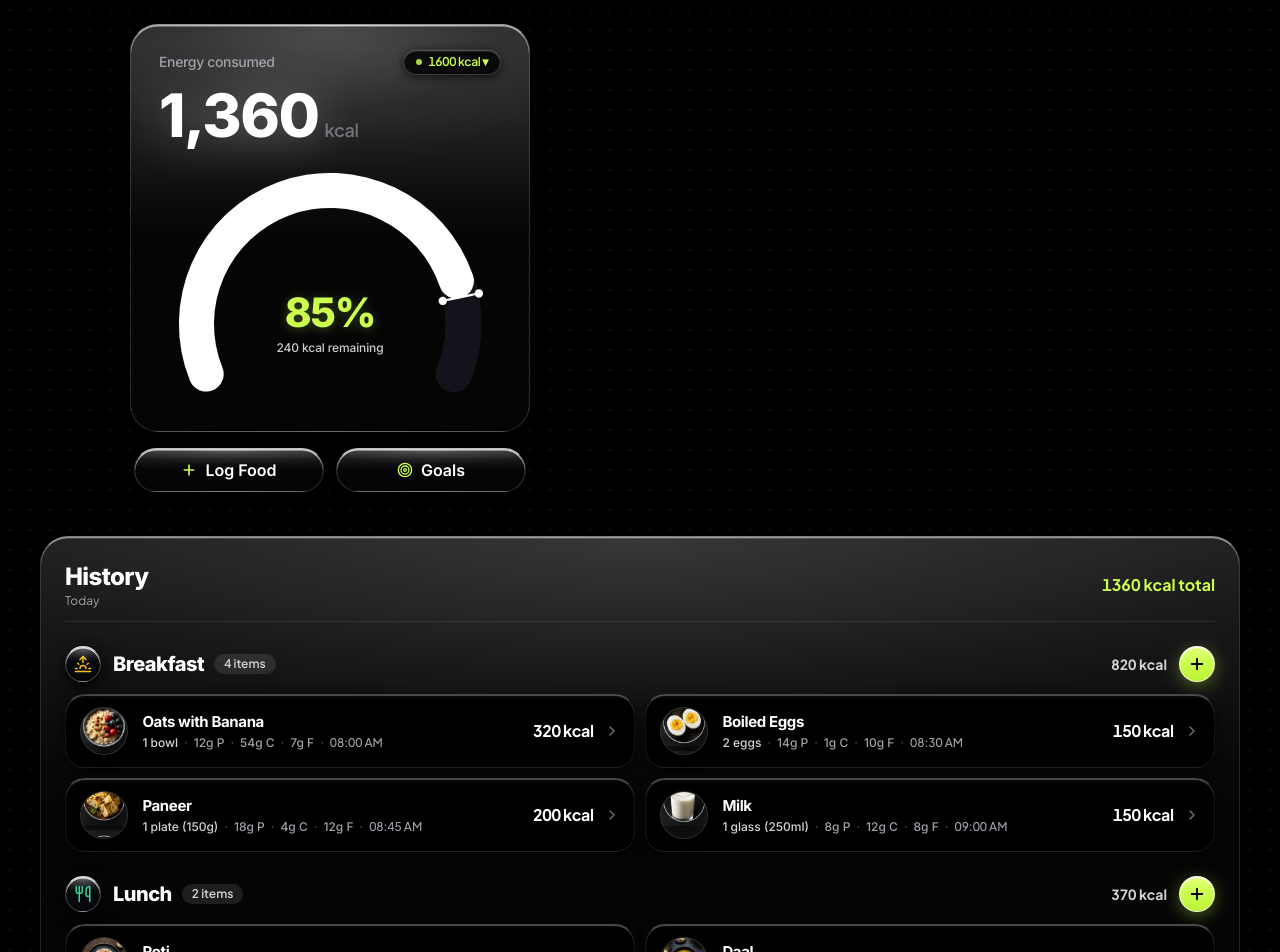
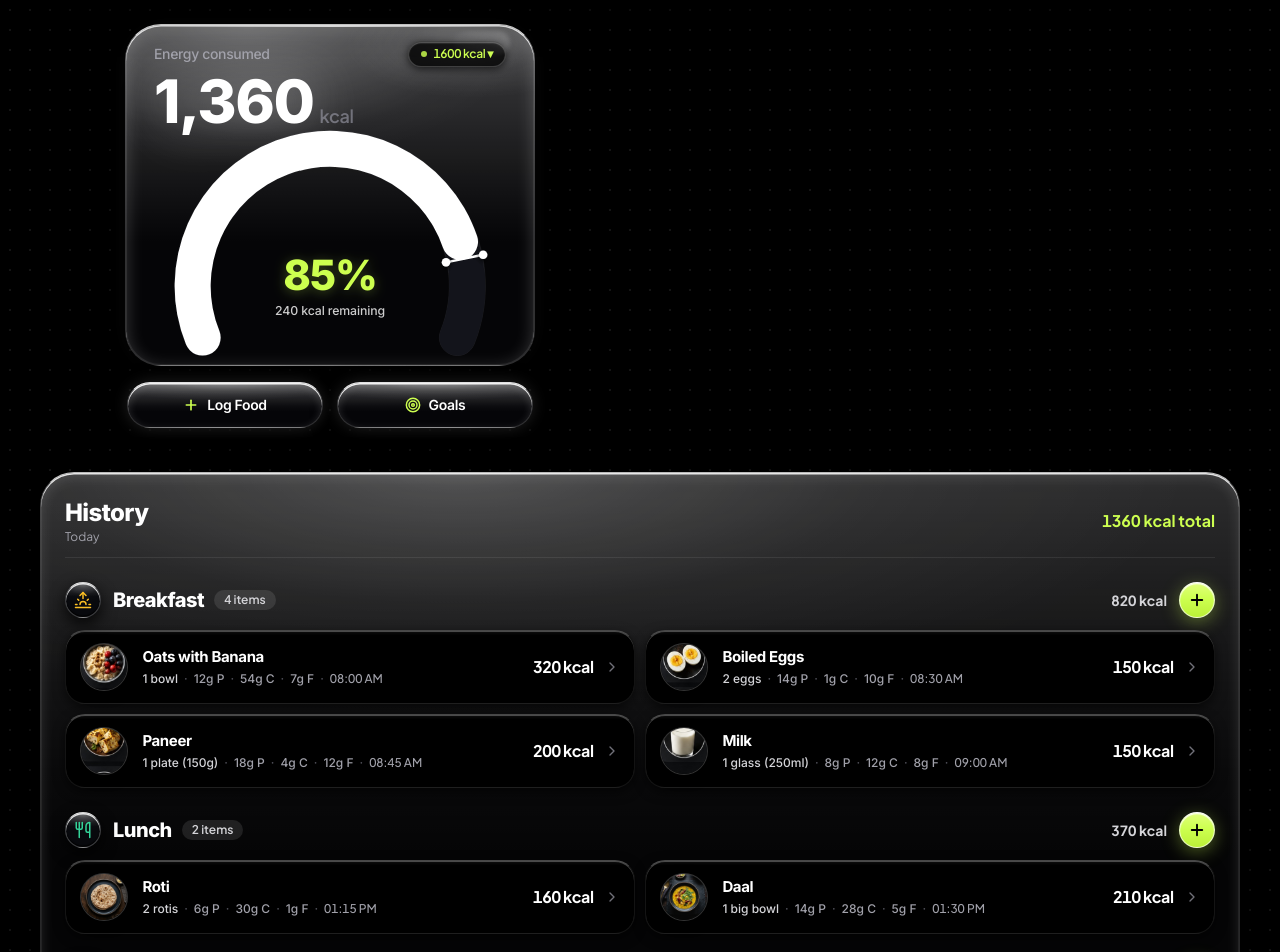
Before and after one commit to iamnotbasant/bite, a React (Vite) app: page /dashboard in a window 1280 px wide. Shown: the part 100-1052 px from the top of the page. Built offline with nearby package versions, Linux system fonts and the light colour scheme.

Commit message:
Loop R5: squircle curves, thick-glass rims, capsule twin pills, white-dominant glass

```diff
--- a/src/App.tsx
+++ b/src/App.tsx
@@ -260,14 +260,14 @@ export function App() {
                     />
 
                     {/* Twin Pill Buttons matching reference (+ add money / transfer) */}
-                    <div className="w-full max-w-[360px] sm:max-w-[400px] grid grid-cols-2 gap-3 mt-3 sm:mt-4 px-1">
+                    <div className="w-full max-w-[370px] sm:max-w-[410px] grid grid-cols-2 gap-3 sm:gap-3.5 mt-3 sm:mt-4 px-0.5">
                       <button
                         type="button"
                         onClick={() => openLogForCategory(activeLogCategory)}
                         className="btn-pill-glass w-full"
                       >
-                        <Plus size={16} strokeWidth={2.5} className="text-[#CDFF50]" />
-                        <span>Log Food</span>
+                        <Plus size={16} strokeWidth={2.5} className="text-[#CDFF50] shrink-0" />
+                        <span className="text-white font-semibold text-sm tracking-tight">Log Food</span>
                       </button>
 
                       <button
@@ -275,8 +275,8 @@ export function App() {
                         onClick={() => navigate('/goals')}
                         className="btn-pill-glass w-full"
                       >
-                        <Target size={16} strokeWidth={2} className="text-[#CDFF50]" />
-                        <span>Goals</span>
+                        <Target size={16} strokeWidth={2.2} className="text-[#CDFF50] shrink-0" />
+                        <span className="text-white font-semibold text-sm tracking-tight">Goals</span>
                       </button>
                     </div>
                   </div>
--- a/src/components/CalorieArcGauge.tsx
+++ b/src/components/CalorieArcGauge.tsx
@@ -20,7 +20,7 @@ export const CalorieArcGauge: React.FC<CalorieArcGaugeProps> = ({
 }) => {
   // SVG Dimensions & Geometry matching Reference 1 (media_1791288938978.jpg)
   const width = 380;
-  const height = 280;
+  const height = 236;
   const cx = 190;
   const cy = 190;
   const r = 145; // Centerline radius
@@ -217,12 +217,16 @@ export const CalorieArcGauge: React.FC<CalorieArcGaugeProps> = ({
   const pinInY = cy + pinInRadius * ny;
 
   return (
-    <div className="relative card-fintech-hero rounded-[28px] p-5 sm:p-6 w-full max-w-[360px] sm:max-w-[400px] mx-auto flex flex-col items-center justify-center select-none shadow-[0_24px_56px_-10px_rgba(0,0,0,0.98),inset_0_1.5px_0.5px_0_rgba(255,255,255,0.72)] border-t-[rgba(255,255,255,0.68)]">
-      {/* Crisp 1px bright top-edge rim light */}
-      <div className="absolute top-0 inset-x-6 h-[1px] bg-gradient-to-r from-transparent via-white/95 to-transparent pointer-events-none z-10" />
+    <div className="relative card-fintech-hero rounded-[34px] sm:rounded-[36px] pt-4 sm:pt-4.5 px-5 sm:px-6 pb-3 sm:pb-3.5 w-full max-w-[370px] sm:max-w-[410px] mx-auto flex flex-col items-center justify-center select-none shadow-[0_24px_60px_-10px_rgba(0,0,0,0.98),0_0_24px_-4px_rgba(255,255,255,0.06),inset_0_1.5px_0.5px_0_rgba(255,255,255,0.92),inset_0_4px_18px_0_rgba(255,255,255,0.22)] border-t-[rgba(255,255,255,0.88)]">
+      {/* Luminous bright rim wrapping top edge and curves */}
+      <div className="absolute top-0 inset-x-4 sm:inset-x-6 h-[1.5px] bg-gradient-to-r from-transparent via-white to-transparent pointer-events-none z-20 opacity-90" />
+      {/* Specular corner reflection flare in top-right catching glass curve */}
+      <div className="absolute top-1.5 right-6 w-14 h-6 bg-gradient-to-bl from-white/25 via-white/5 to-transparent blur-[2px] rounded-full pointer-events-none z-20" />
+      {/* Inner frosted top sheen diffusion giving thick glass slab depth */}
+      <div className="absolute top-0 inset-x-0 h-16 bg-gradient-to-b from-white/12 via-white/[0.03] to-transparent pointer-events-none rounded-t-[34px] sm:rounded-t-[36px] z-10" />
 
       {/* 1. Top Header Row: small muted label top-left, lime pill badge top-right (...8887 ▾) */}
-      <div className="w-full flex items-center justify-between px-1 mb-1 relative z-10">
+      <div className="w-full flex items-center justify-between px-1 mb-0.5 relative z-10">
         <span className="text-xs sm:text-sm font-medium text-zinc-400 font-sans tracking-tight">
           {metricLabel === 'Calories' ? 'Energy consumed' : `${metricLabel} consumed`}
         </span>
@@ -239,11 +243,11 @@ export const CalorieArcGauge: React.FC<CalorieArcGaugeProps> = ({
         </button>
       </div>
 
-      {/* 2. TWO-TONE calorie number matching "$8,700.46" (Fix 2: bright WHITE & significantly larger digits, clearly smaller & DIMMER gray unit) */}
-      <div className="w-full px-1 pt-1.5 pb-2 relative z-10">
+      {/* 2. TWO-TONE calorie number matching "$8,700.46" (bright WHITE & larger digits, clearly smaller & DIMMER gray unit) */}
+      <div className="w-full px-1 pt-0.5 pb-1 relative z-10">
         <div className="flex items-baseline justify-between">
           <div className="flex items-baseline gap-1.5 tracking-tight">
-            <span className="text-5xl sm:text-6xl font-black font-sans tracking-tight text-white drop-shadow-[0_2px_24px_rgba(255,255,255,0.35)] leading-none">
+            <span className="text-5xl sm:text-6xl font-black font-sans tracking-tight text-white drop-shadow-[0_2px_24px_rgba(255,255,255,0.4)] leading-none">
               {Math.round(animValue).toLocaleString()}
             </span>
             <span className="text-base sm:text-lg font-semibold text-zinc-500 font-mono tracking-tight self-baseline">
@@ -264,10 +268,10 @@ export const CalorieArcGauge: React.FC<CalorieArcGaugeProps> = ({
         </div>
       </div>
 
-      {/* 3. The arc gauge below the huge white number */}
-      <div className="relative w-full aspect-[380/260] flex items-center justify-center z-10 -mt-1">
+      {/* 3. The arc gauge below the huge white number — wide low proportions */}
+      <div className="relative w-full aspect-[380/236] flex items-center justify-center z-10 -mt-1 sm:-mt-2">
         <svg
-          viewBox={`0 0 ${width} ${height}`}
+          viewBox={`0 22 ${width} ${height}`}
           className="w-full h-full overflow-visible"
         >
           <defs>
--- a/src/components/MacroCardsGrid.tsx
+++ b/src/components/MacroCardsGrid.tsx
@@ -342,7 +342,7 @@ export const MacroCardsGrid: React.FC<MacroCardsGridProps> = ({
             onClick={() => onSelectMetric?.(macro.id)}
             role="button"
             tabIndex={0}
-            className={`rounded-[22px] sm:rounded-[26px] p-2.5 sm:p-3.5 bg-[radial-gradient(ellipse_65%_45%_at_50%_-5%,rgba(255,255,255,0.24)_0%,rgba(255,255,255,0.06)_25%,transparent_75%)] bg-[#050506] border border-white/[0.12] border-t-white/[0.45] hover:border-white/[0.25] shadow-[0_16px_36px_rgba(0,0,0,0.95),inset_0_1.2px_0.5px_rgba(255,255,255,0.50)] flex flex-col justify-between transition-all hover:scale-[1.02] active:scale-[0.98] cursor-pointer select-none min-h-[122px] sm:min-h-[140px] group ${cardHoverClass} ${staggerClass} card-fintech-interactive`}
+            className={`rounded-[26px] sm:rounded-[30px] p-2.5 sm:p-3.5 bg-[linear-gradient(180deg,rgba(255,255,255,0.16)_0%,rgba(255,255,255,0.06)_24%,transparent_48%),radial-gradient(ellipse_85%_50%_at_50%_0%,rgba(255,255,255,0.14)_0%,transparent_65%)] bg-[#050506] border border-white/[0.14] border-t-white/[0.65] hover:border-white/[0.28] shadow-[0_16px_36px_rgba(0,0,0,0.95),inset_0_1.5px_0.5px_rgba(255,255,255,0.78),inset_0_3px_10px_rgba(255,255,255,0.12)] flex flex-col justify-between transition-all hover:scale-[1.02] active:scale-[0.98] cursor-pointer select-none min-h-[122px] sm:min-h-[140px] group ${cardHoverClass} ${staggerClass} card-fintech-interactive`}
             title={`Tap to view ${macro.label} on radar arc`}
           >
             {/* Top: Label on Left + Circular Glossy Icon Chip on Right (matching reference circular badges) */}
@@ -405,7 +405,7 @@ export const MacroCardsGrid: React.FC<MacroCardsGridProps> = ({
             onClick={() => onSelectMetric?.(macro.id)}
             role="button"
             tabIndex={0}
-            className={`group relative rounded-[28px] p-4 sm:p-5 transition-all duration-300 flex flex-col sm:flex-row sm:items-center justify-between gap-4 overflow-hidden border border-white/[0.12] border-t-white/[0.45] bg-[radial-gradient(ellipse_65%_45%_at_50%_-5%,rgba(255,255,255,0.24)_0%,rgba(255,255,255,0.06)_25%,transparent_75%)] bg-[#050506] hover:scale-[1.01] active:scale-[0.99] cursor-pointer shadow-[0_20px_44px_rgba(0,0,0,0.95),inset_0_1.5px_0.5px_rgba(255,255,255,0.50)] ${cardHoverClass} ${staggerClass} card-fintech-interactive`}
+            className={`group relative rounded-[32px] p-4 sm:p-5 transition-all duration-300 flex flex-col sm:flex-row sm:items-center justify-between gap-4 overflow-hidden border border-white/[0.14] border-t-white/[0.68] bg-[linear-gradient(180deg,rgba(255,255,255,0.16)_0%,rgba(255,255,255,0.06)_24%,transparent_48%),radial-gradient(ellipse_85%_50%_at_50%_0%,rgba(255,255,255,0.14)_0%,transparent_65%)] bg-[#050506] hover:scale-[1.01] active:scale-[0.99] cursor-pointer shadow-[0_20px_44px_rgba(0,0,0,0.95),inset_0_1.5px_0.5px_rgba(255,255,255,0.80),inset_0_3px_12px_rgba(255,255,255,0.14)] ${cardHoverClass} ${staggerClass} card-fintech-interactive`}
             title={`Click to view ${macro.label} on radar arc`}
           >
             {/* Left: Circular Glossy Icon Chip + Label & Lime Values */}
--- a/src/components/MealTimeline.tsx
+++ b/src/components/MealTimeline.tsx
@@ -66,7 +66,7 @@ export const MealTimeline: React.FC<MealTimelineProps> = ({
 
   // Empty state when nothing has been logged yet for the day
   const renderEmptyState = () => (
-    <div className="panel-fintech-history p-6 sm:p-8 text-center flex flex-col items-center justify-center select-none">
+    <div className="panel-fintech-history rounded-[34px] p-6 sm:p-8 text-center flex flex-col items-center justify-center select-none">
       <div className="chip-circular-gloss w-14 h-14 mb-3 text-zinc-300">
         <Utensils size={24} />
       </div>
@@ -99,7 +99,7 @@ export const MealTimeline: React.FC<MealTimelineProps> = ({
     }
 
     return (
-      <div className="w-full panel-fintech-history p-4 sm:p-5 select-none space-y-4">
+      <div className="w-full panel-fintech-history rounded-[34px] p-4 sm:p-5 select-none space-y-4">
         {/* Panel Header matching Fintech "History / Today" */}
         <div className="flex items-center justify-between pb-3 border-b border-white/[0.08]">
           <div>
@@ -205,7 +205,7 @@ export const MealTimeline: React.FC<MealTimelineProps> = ({
     }
 
     return (
-      <div className="w-full panel-fintech-history p-6 select-none space-y-6">
+      <div className="w-full panel-fintech-history rounded-[34px] p-6 select-none space-y-6">
         {/* Panel Header matching Fintech "History / Today" */}
         <div className="flex items-center justify-between pb-3 border-b border-white/[0.08]">
           <div>
--- a/src/index.css
+++ b/src/index.css
@@ -37,18 +37,46 @@
 /* Hero Frosted White Glass Card matching "$8,700.46" hero card in ref-fintech-dark (Round 4)
    Top ~50% is a broad, soft milky-white frosted translucent layer (16-20% white at top,
    melting smoothly down into deep black #050506), with crisp bright 1px top-edge rim light */
+/* Hero Thick Liquid Frosted Glass Card matching ref-hero-closeup.jpg (Round 5)
+   Deep squircle corner curves (~34-36px), wide low proportions.
+   Thick-glass look:
+   - Luminous bright white rim wraps the top edge and top curves, brightest at top-center/left.
+   - Physical depth: inner glow just inside top rim, delicate glass edge outline.
+   - Frosted translucent upper ~60% (soft milky wash with organic sweep) melting into deep black lower ~40%.
+*/
 .card-fintech-hero {
   position: relative;
   background:
-    linear-gradient(180deg, rgba(255, 255, 255, 0.18) 0%, rgba(255, 255, 255, 0.12) 22%, rgba(255, 255, 255, 0.04) 40%, transparent 52%),
-    radial-gradient(ellipse 95% 50% at 50% 0%, rgba(255, 255, 255, 0.16) 0%, rgba(255, 255, 255, 0.03) 42%, transparent 72%),
-    #050506;
-  border: 1px solid rgba(255, 255, 255, 0.15);
-  border-top-color: rgba(255, 255, 255, 0.68);
+    /* Specular light sweep & glint near top-right */
+    radial-gradient(ellipse 50% 25% at 85% 6%, rgba(255, 255, 255, 0.28) 0%, rgba(255, 255, 255, 0.08) 32%, transparent 62%),
+    /* Organic light sweep from top-left/center */
+    radial-gradient(ellipse 92% 55% at 30% 0%, rgba(255, 255, 255, 0.28) 0%, rgba(255, 255, 255, 0.12) 36%, rgba(255, 255, 255, 0.02) 60%, transparent 75%),
+    /* Frosted translucent upper ~60% */
+    linear-gradient(180deg,
+      rgba(255, 255, 255, 0.22) 0%,
+      rgba(255, 255, 255, 0.15) 24%,
+      rgba(255, 255, 255, 0.07) 44%,
+      rgba(255, 255, 255, 0.02) 58%,
+      transparent 64%
+    ),
+    /* Deep black lower body */
+    #050507;
+  backdrop-filter: blur(28px);
+  -webkit-backdrop-filter: blur(28px);
+  border: 1px solid rgba(255, 255, 255, 0.18);
+  border-top-color: rgba(255, 255, 255, 0.88);
   box-shadow:
-    inset 0 1.5px 0.5px 0 rgba(255, 255, 255, 0.72),
-    0 24px 56px -10px rgba(0, 0, 0, 0.98);
-  border-radius: 28px;
+    /* Bright white rim along top edge */
+    inset 0 1.5px 0.5px 0 rgba(255, 255, 255, 0.92),
+    /* Inner luminous glow giving thick-glass depth */
+    inset 0 4px 18px 0 rgba(255, 255, 255, 0.22),
+    /* Subtle inner boundary */
+    inset 0 0 0 1px rgba(255, 255, 255, 0.08),
+    /* Deep drop shadow */
+    0 24px 60px -10px rgba(0, 0, 0, 0.98),
+    /* Subtle outer ambient glass halo */
+    0 0 24px -4px rgba(255, 255, 255, 0.06);
+  border-radius: 34px;
   overflow: hidden;
 }
 
@@ -56,19 +84,24 @@
   display: none;
 }
 
-/* Softer Frosted-White Top Large Card (Round 4: white ~10% at top, fading by ~40% into #050506) */
+/* Frosted-White Top Large Card (Macro cards, large panels) - Round 5
+   Generous squircle radius (~30px), luminous top rim with inner glow,
+   white-dominant frost upper ~50% melting into #050506 deep black */
 .card-fintech-gloss {
   position: relative;
   background:
-    linear-gradient(180deg, rgba(255, 255, 255, 0.11) 0%, rgba(255, 255, 255, 0.05) 20%, rgba(255, 255, 255, 0.01) 32%, transparent 42%),
-    radial-gradient(ellipse 85% 42% at 50% 0%, rgba(255, 255, 255, 0.10) 0%, transparent 65%),
+    linear-gradient(180deg, rgba(255, 255, 255, 0.16) 0%, rgba(255, 255, 255, 0.08) 22%, rgba(255, 255, 255, 0.02) 40%, transparent 52%),
+    radial-gradient(ellipse 90% 48% at 45% 0%, rgba(255, 255, 255, 0.16) 0%, rgba(255, 255, 255, 0.04) 38%, transparent 68%),
     #050506;
-  border: 1px solid rgba(255, 255, 255, 0.12);
-  border-top-color: rgba(255, 255, 255, 0.48);
+  backdrop-filter: blur(24px);
+  -webkit-backdrop-filter: blur(24px);
+  border: 1px solid rgba(255, 255, 255, 0.15);
+  border-top-color: rgba(255, 255, 255, 0.70);
   box-shadow:
-    inset 0 1.2px 0.5px 0 rgba(255, 255, 255, 0.55),
-    0 16px 36px -4px rgba(0, 0, 0, 0.95);
-  border-radius: 24px;
+    inset 0 1.5px 0.5px 0 rgba(255, 255, 255, 0.80),
+    inset 0 3px 12px 0 rgba(255, 255, 255, 0.14),
+    0 20px 42px -4px rgba(0, 0, 0, 0.95);
+  border-radius: 30px;
   overflow: hidden;
 }
 
@@ -81,35 +114,41 @@
   transition: all 0.22s cubic-bezier(0.16, 1, 0.3, 1);
 }
 .card-fintech-interactive:hover {
-  border-color: rgba(255, 255, 255, 0.22);
-  border-top-color: rgba(255, 255, 255, 0.60);
+  border-color: rgba(255, 255, 255, 0.25);
+  border-top-color: rgba(255, 255, 255, 0.82);
   background:
-    linear-gradient(180deg, rgba(255, 255, 255, 0.14) 0%, rgba(255, 255, 255, 0.06) 22%, transparent 44%),
-    radial-gradient(ellipse 85% 45% at 50% 0%, rgba(255, 255, 255, 0.13) 0%, transparent 68%),
+    linear-gradient(180deg, rgba(255, 255, 255, 0.20) 0%, rgba(255, 255, 255, 0.10) 24%, transparent 50%),
+    radial-gradient(ellipse 90% 50% at 45% 0%, rgba(255, 255, 255, 0.20) 0%, transparent 70%),
     #07080c;
   box-shadow:
-    inset 0 1.5px 0.5px 0 rgba(255, 255, 255, 0.65),
-    0 22px 44px -4px rgba(0, 0, 0, 0.98);
+    inset 0 1.5px 0.5px 0 rgba(255, 255, 255, 0.88),
+    inset 0 3px 14px 0 rgba(255, 255, 255, 0.18),
+    0 24px 48px -4px rgba(0, 0, 0, 0.98);
   transform: translateY(-2px);
 }
 .card-fintech-interactive:active {
   transform: translateY(0) scale(0.99);
 }
 
-/* History List Panel matching ref-fintech-dark "History" list panel (Round 4)
-   Softer frosted-white top (white ~11% at top, fading by ~40%) melting into #050506 deep black body */
+/* History List Panel matching ref-fintech-dark "History" list panel (Round 5)
+   Generous squircle radius (~34px), luminous top rim with inner glow,
+   milky white frost upper ~50% melting into #050506 deep black body */
 .panel-fintech-history {
   position: relative;
   background:
-    linear-gradient(180deg, rgba(255, 255, 255, 0.11) 0%, rgba(255, 255, 255, 0.05) 20%, rgba(255, 255, 255, 0.01) 32%, transparent 42%),
-    radial-gradient(ellipse 85% 42% at 50% 0%, rgba(255, 255, 255, 0.10) 0%, transparent 65%),
+    linear-gradient(180deg, rgba(255, 255, 255, 0.16) 0%, rgba(255, 255, 255, 0.08) 22%, rgba(255, 255, 255, 0.02) 42%, transparent 54%),
+    radial-gradient(ellipse 90% 50% at 35% 0%, rgba(255, 255, 255, 0.18) 0%, rgba(255, 255, 255, 0.04) 38%, transparent 68%),
     #050506;
-  border: 1px solid rgba(255, 255, 255, 0.12);
-  border-top-color: rgba(255, 255, 255, 0.48);
+  backdrop-filter: blur(24px);
+  -webkit-backdrop-filter: blur(24px);
+  border: 1px solid rgba(255, 255, 255, 0.14);
+  border-top-color: rgba(255, 255, 255, 0.72);
   box-shadow:
-    inset 0 1.2px 0.5px 0 rgba(255, 255, 255, 0.55),
+    inset 0 1.5px 0.5px 0 rgba(255, 255, 255, 0.85),
+    inset 0 3px 14px 0 rgba(255, 255, 255, 0.15),
+    inset 0 0 0 1px rgba(255, 255, 255, 0.06),
     0 24px 56px -8px rgba(0, 0, 0, 0.98);
-  border-radius: 28px;
+  border-radius: 34px;
   overflow: hidden;
 }
 
@@ -219,8 +258,12 @@
   transform: translateY(0) scale(0.97);
 }
 
-/* Dark Glass Pill Button matching Fintech "+ add money" / "transfer" (Round 4)
-   Stadium-shaped glossy pill with strengthened WHITE top-rim glow fading into black toward the bottom */
+/* Dark Glass Pill Button matching Fintech "+ add money" / "transfer" (Round 5)
+   Perfect stadium capsule shape with:
+   - Bright WHITE top rim light
+   - Gradient down into deep black at the bottom
+   - SUBTLE OUTER GLOW hugging each pill
+   - Equal width, white typography */
 .btn-pill-glass {
   position: relative;
   display: inline-flex;
@@ -228,29 +271,56 @@
   justify-content: center;
   gap: 0.5rem;
   background:
-    linear-gradient(180deg, rgba(255, 255, 255, 0.24) 0%, rgba(255, 255, 255, 0.08) 25%, transparent 50%),
-    radial-gradient(ellipse 85% 65% at 50% -10%, rgba(255, 255, 255, 0.35) 0%, rgba(255, 255, 255, 0.08) 35%, transparent 75%),
+    linear-gradient(180deg,
+      rgba(255, 255, 255, 0.32) 0%,
+      rgba(255, 255, 255, 0.14) 28%,
+      rgba(255, 255, 255, 0.03) 52%,
+      transparent 65%
+    ),
+    radial-gradient(ellipse 90% 70% at 50% -15%,
+      rgba(255, 255, 255, 0.38) 0%,
+      rgba(255, 255, 255, 0.08) 45%,
+      transparent 80%
+    ),
     #050508;
   color: #ffffff;
   font-weight: 600;
   border-radius: 9999px;
-  border: 1px solid rgba(255, 255, 255, 0.16);
-  border-top-color: rgba(255, 255, 255, 0.75);
+  border: 1px solid rgba(255, 255, 255, 0.18);
+  border-top-color: rgba(255, 255, 255, 0.88);
   box-shadow:
-    inset 0 1.5px 0.5px 0 rgba(255, 255, 255, 0.75),
-    0 8px 24px rgba(0, 0, 0, 0.85);
+    /* Bright white top rim light */
+    inset 0 1.5px 0.5px 0 rgba(255, 255, 255, 0.90),
+    /* Inner top-light glow */
+    inset 0 3px 10px 0 rgba(255, 255, 255, 0.16),
+    /* Subtle outer glow hugging the pill */
+    0 0 16px -1px rgba(255, 255, 255, 0.14),
+    /* Dark drop shadow */
+    0 8px 24px rgba(0, 0, 0, 0.90);
   transition: all 0.2s cubic-bezier(0.16, 1, 0.3, 1);
-  min-height: 44px;
+  min-height: 46px;
+  height: 46px;
 }
 .btn-pill-glass:hover {
   background:
-    linear-gradient(180deg, rgba(255, 255, 255, 0.30) 0%, rgba(255, 255, 255, 0.12) 28%, transparent 55%),
-    radial-gradient(ellipse 85% 65% at 50% -10%, rgba(255, 255, 255, 0.42) 0%, rgba(255, 255, 255, 0.10) 35%, transparent 75%),
-    #0a0b10;
-  border-color: rgba(255, 255, 255, 0.26);
-  border-top-color: rgba(255, 255, 255, 0.88);
+    linear-gradient(180deg,
+      rgba(255, 255, 255, 0.40) 0%,
+      rgba(255, 255, 255, 0.18) 30%,
+      rgba(255, 255, 255, 0.04) 55%,
+      transparent 68%
+    ),
+    radial-gradient(ellipse 90% 70% at 50% -15%,
+      rgba(255, 255, 255, 0.48) 0%,
+      rgba(255, 255, 255, 0.12) 45%,
+      transparent 80%
+    ),
+    #090a10;
+  border-color: rgba(255, 255, 255, 0.28);
+  border-top-color: #ffffff;
   box-shadow:
-    inset 0 1.5px 0.5px 0 rgba(255, 255, 255, 0.85),
+    inset 0 1.5px 0.5px 0 #ffffff,
+    inset 0 3px 12px 0 rgba(255, 255, 255, 0.22),
+    0 0 22px 0 rgba(255, 255, 255, 0.22),
     0 12px 28px rgba(0, 0, 0, 0.95);
   transform: translateY(-1px);
 }
```
